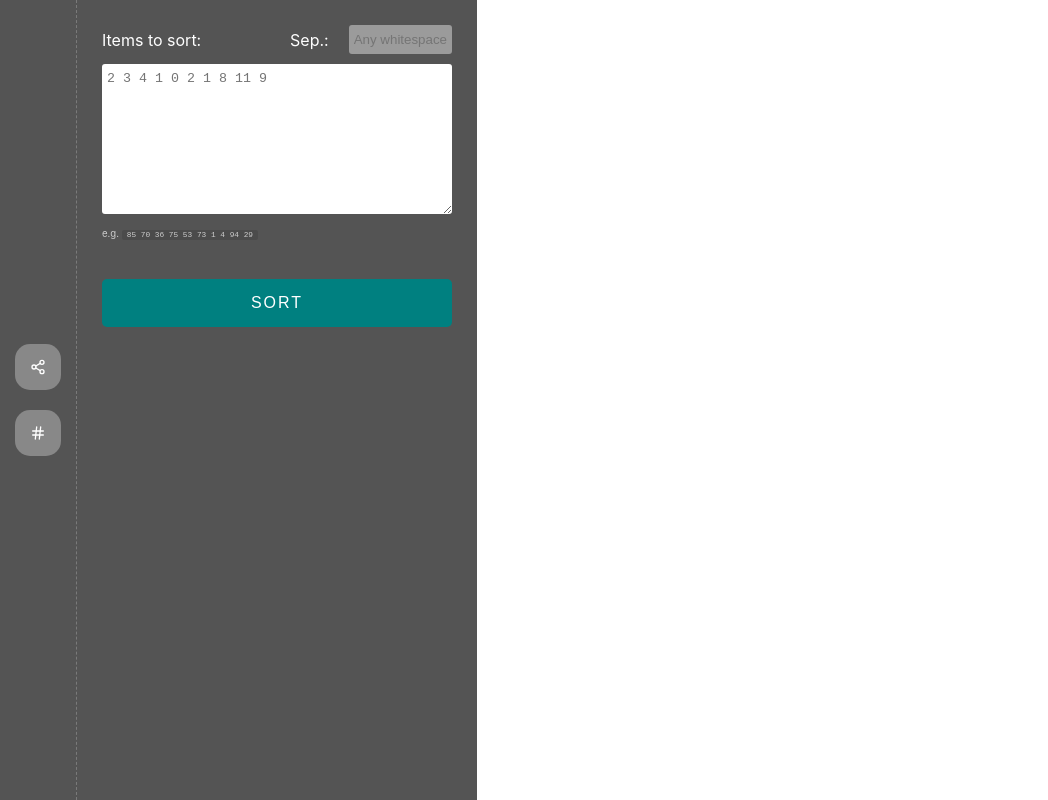
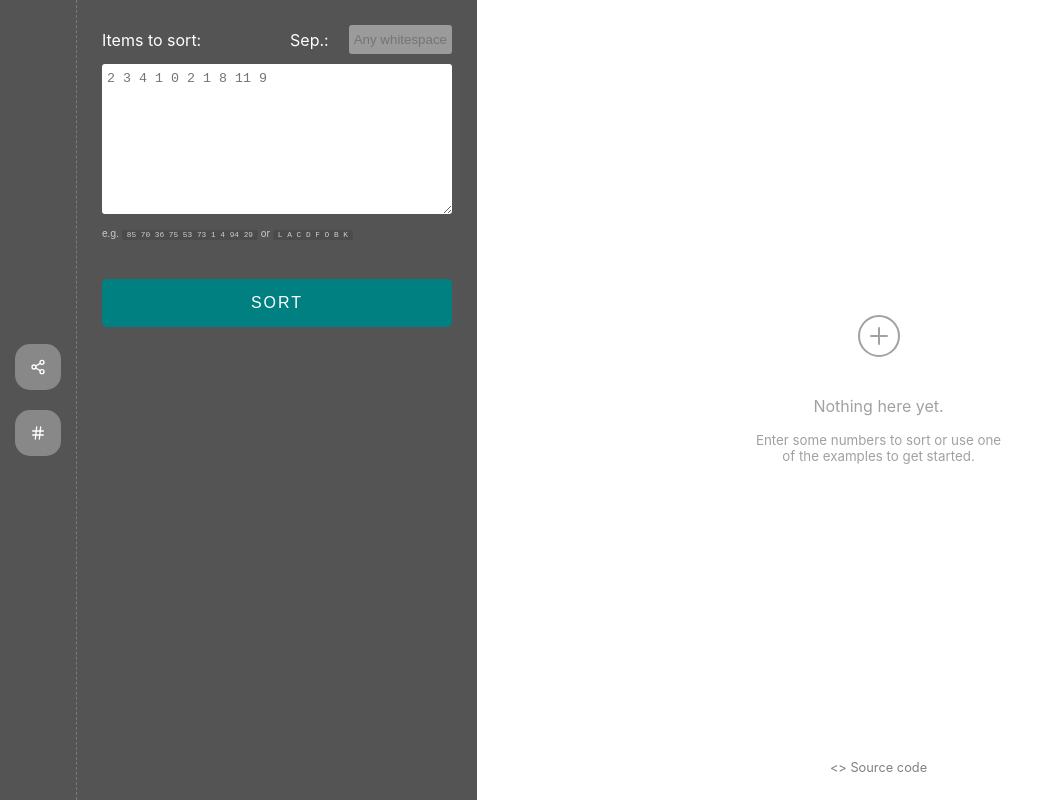
Before and after one commit to mityax/tree-construction, a SvelteKit app: page /sorting in a window 1280 px wide. Shown: the whole page, without its empty margins (0-1048 px from the left). Built offline with nearby package versions, Linux system fonts and the light colour scheme.

Commit message:
Added sorting empty state

```diff
--- /dev/null
+++ b/src/lib/components/EmptyState.svelte
@@ -0,0 +1,25 @@
+<div class="empty-state flex-col flex-cross-center">
+    <p><Icon name={icon || "plus-circle"} width="3em" height="3em" strokeWidth="1px" on:click /></p>
+    <p>{@html title || "Nothing here yet."}</p>
+    {#if message}
+        <small>{@html message}</small>
+    {/if}
+</div>
+
+<script lang="ts">
+    import Icon from "./Icon.svelte";
+
+    export let icon: string;
+    export let title: string;
+    export let message: string;
+</script>
+
+<style lang="sass">
+  .empty-state
+    display: flex
+    flex-direction: column
+    align-items: center
+    justify-content: center
+    color: #a1a1a1
+    text-align: center
+</style>
--- a/src/routes/sorting/+page.svelte
+++ b/src/routes/sorting/+page.svelte
@@ -8,13 +8,16 @@
             <input type="text" placeholder="Any whitespace" bind:value={sep} class="secondary" style="width: 7em" />
         </div>
         <div class="spacer-s"> </div>
-        <textarea bind:value={_rawItems} placeholder="2 3 4 1 0 2 1 8 11 9"></textarea>
+        <textarea bind:value={_rawItems} bind:this={textAreaEl} placeholder="2 3 4 1 0 2 1 8 11 9"></textarea>
         <div class="spacer-s"> </div>
-        <div class="subnote">e.g. <ClickToCopy><code>85 70 36 75 53 73 1 4 94 29</code></ClickToCopy></div>
+        <div class="subnote">
+            e.g. <ClickToCopy><code>85 70 36 75 53 73 1 4 94 29</code></ClickToCopy>
+            or <ClickToCopy><code>L A C D F O B K</code></ClickToCopy>
+        </div>
         <div class="spacer-l"> </div>
         <button class="submit-button button-submit" on:click={onSubmit}>SORT</button>
     </div>
-    <div class="output flex-col flex-cross-center">
+    <div class="output flex-col" class:output-center={!items}>
         {#if items}
             <Tabs let:currentIndex={currentIndex} currentIndex={0} tabs={[
                     "SelectionSort", "BubbleSort", "InsertionSort", "ShakerSort",
@@ -40,8 +43,13 @@
                     {/if}
                 </div>
             </Tabs>
+        {:else}
+            <EmptyState
+                on:click={focusInput}
+                message="Enter some numbers to sort or use one<br>of the examples to get started." />
         {/if}
     </div>
+    <Footer />
 </ContentWithSidebar>
 
 <script lang="ts">
@@ -56,6 +64,10 @@
     import MergeSort from "../../lib/components/sorting/MergeSort.svelte";
     import ClickToCopy from "../../lib/components/ClickToCopy.svelte";
     import QuickSort from "../../lib/components/sorting/QuickSort.svelte";
+    import EmptyState from "../../lib/components/EmptyState.svelte";
+    import Footer from "../../lib/components/Footer.svelte";
+
+    let textAreaEl;
 
     let _rawItems: string = "";
     let sep: string = "";
@@ -73,6 +85,10 @@
             items = elements.map((e) => Number.parseFloat(e));
         }
     }
+
+    function focusInput() {
+        textAreaEl.focus();
+    }
 </script>
 
 <style lang="sass">
@@ -88,4 +104,10 @@
       padding: 25px
       max-width: 100%
       overflow: auto
+
+    .output
+      min-height: calc(100% - 40px)
+
+    .output-center
+      justify-content: center
 </style>
```
Also changed, not shown: src/routes/trees/+page.svelte (+4 -13 lines).
